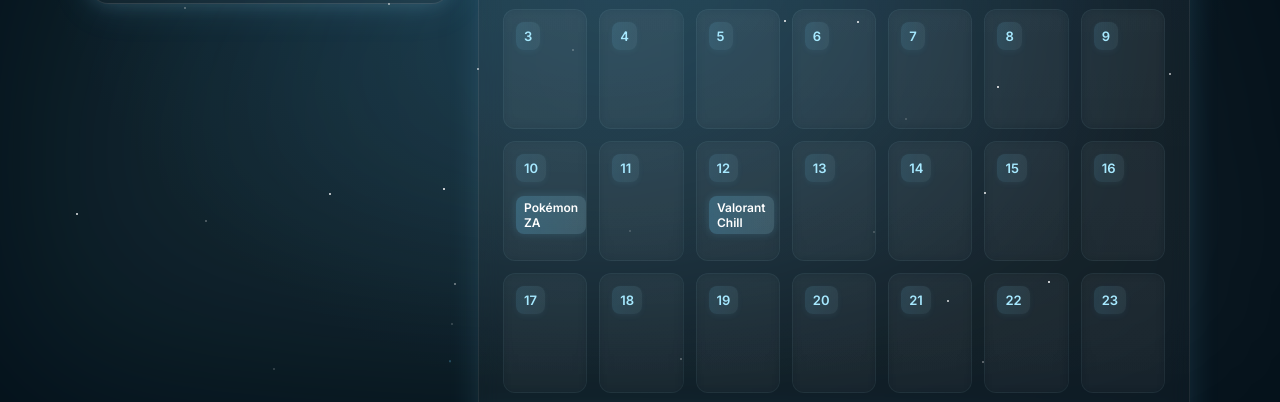
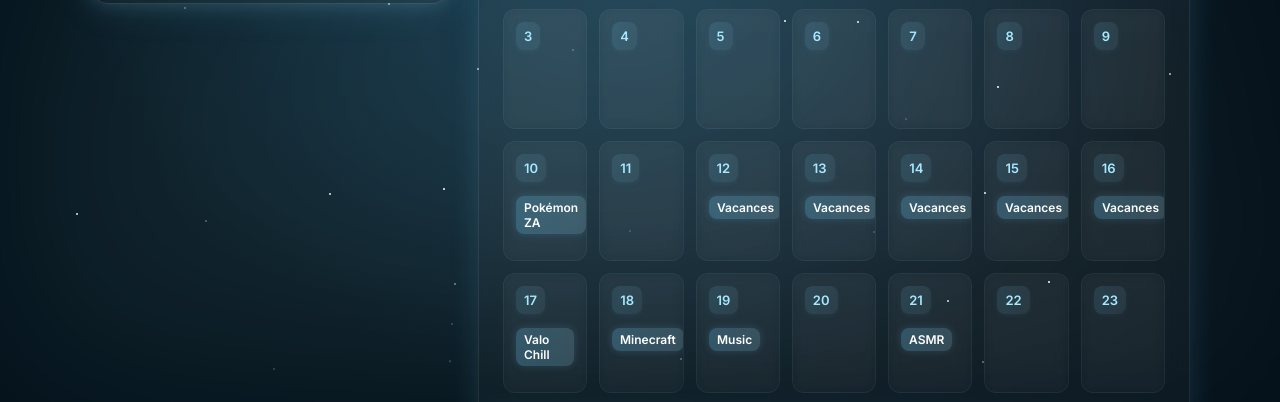
Before and after one commit to SeraraMento/Serasite, a plain HTML site: page planning.html in a window 1280 px wide. Shown: the part 391-793 px from the top of the page. Drawn offline with nearby package versions, Linux system fonts and the light colour scheme.

Commit message:
Add files via upload

```diff
--- a/planning.html
+++ b/planning.html
@@ -98,36 +98,44 @@
                 </div>
                 <div class="day">
                     <div class="day-number">12</div>
-                    <div class="live">Valorant Chill</div>
+                    <div class="live">Vacances</div>
                 </div>
                 <div class="day">
                     <div class="day-number">13</div>
+                    <div class="live">Vacances</div>
                 </div>
                 <div class="day">
                     <div class="day-number">14</div>
+                    <div class="live">Vacances</div>
                 </div>
                 <div class="day">
                     <div class="day-number">15</div>
+                    <div class="live">Vacances</div>
                 </div>
                 <div class="day">
                     <div class="day-number">16</div>
+                    <div class="live">Vacances</div>
                 </div>
 
                 <!-- Semaine 4 -->
                 <div class="day">
                     <div class="day-number">17</div>
+                    <div class="live">Valo Chill</div>
                 </div>
                 <div class="day">
                     <div class="day-number">18</div>
+                    <div class="live">Minecraft</div>
                 </div>
                 <div class="day">
                     <div class="day-number">19</div>
+                    <div class="live">Music</div>
                 </div>
                 <div class="day">
                     <div class="day-number">20</div>
                 </div>
                 <div class="day">
                     <div class="day-number">21</div>
+                    <div class="live">ASMR</div>
                 </div>
                 <div class="day">
                     <div class="day-number">22</div>
```
